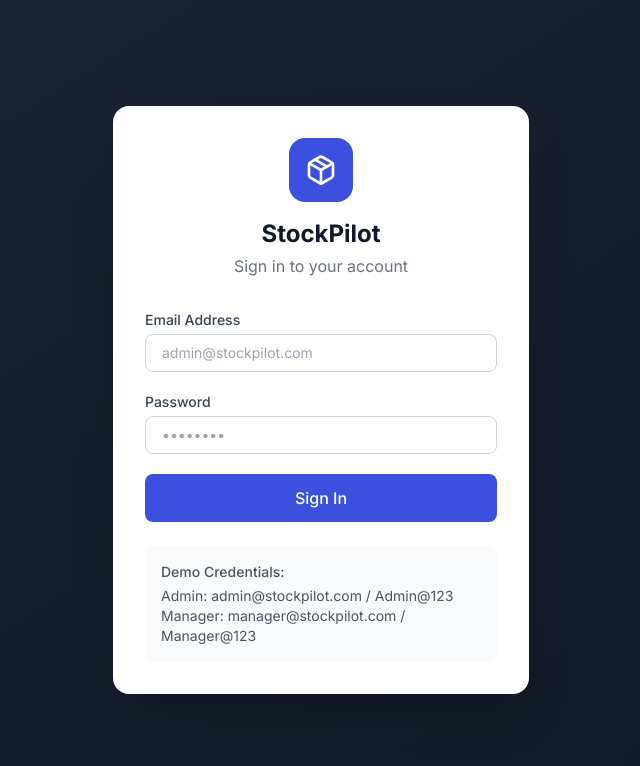
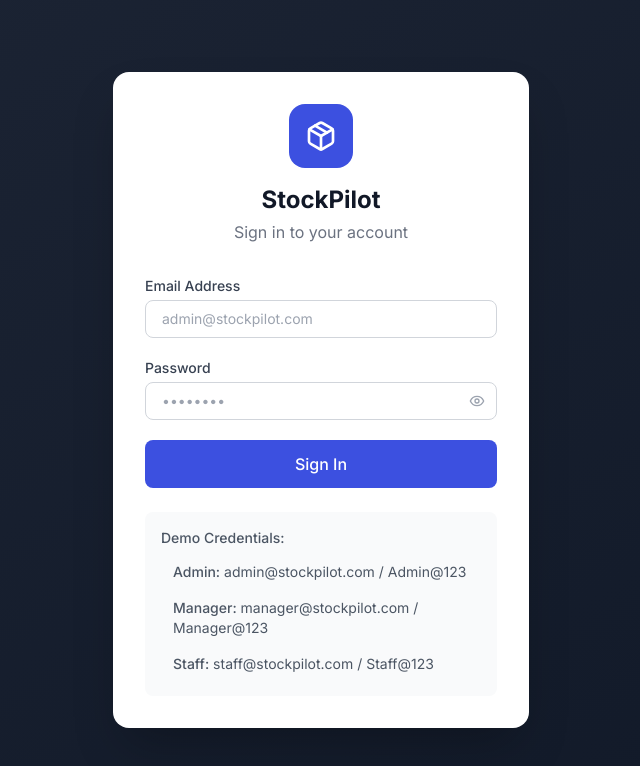
Before and after one commit to evilboss/stock-pilot-web, a Next.js app: page /login in a window 1280 px wide. Shown: the top 766 px of the page, without its empty margins (319-959 px from the left). Built offline with nearby package versions, Linux system fonts and the light colour scheme; no server answers.

Commit message:
add password visibility toggle and demo credentials for login page

```diff
--- a/src/app/(auth)/login/page.tsx
+++ b/src/app/(auth)/login/page.tsx
@@ -4,7 +4,7 @@ import { useForm } from 'react-hook-form';
 import { zodResolver } from '@hookform/resolvers/zod';
 import { z } from 'zod';
 import { useAuth } from '@/contexts/auth-context';
-import { Package } from 'lucide-react';
+import { Package, Eye, EyeOff } from 'lucide-react';
 import toast from 'react-hot-toast';
 
 const loginSchema = z.object({
@@ -16,9 +16,11 @@ type LoginForm = z.infer<typeof loginSchema>;
 export default function LoginPage() {
   const { login } = useAuth();
   const [isLoading, setIsLoading] = useState(false);
+  const [showPassword, setShowPassword] = useState(false);
   const {
     register,
     handleSubmit,
+    setValue,
     formState: { errors },
   } = useForm<LoginForm>({ resolver: zodResolver(loginSchema) });
 
@@ -60,12 +62,21 @@ export default function LoginPage() {
             </div>
             <div>
               <label className="form-label">Password</label>
-              <input
-                type="password"
-                {...register('password')}
-                className="form-input"
-                placeholder="••••••••"
-              />
+              <div className="relative">
+                <input
+                  type={showPassword ? 'text' : 'password'}
+                  {...register('password')}
+                  className="form-input pr-10"
+                  placeholder="••••••••"
+                />
+                <button
+                  type="button"
+                  onClick={() => setShowPassword((v) => !v)}
+                  className="absolute inset-y-0 right-3 flex items-center text-gray-400 hover:text-gray-600"
+                >
+                  {showPassword ? <EyeOff className="w-4 h-4" /> : <Eye className="w-4 h-4" />}
+                </button>
+              </div>
               {errors.password && (
                 <p className="mt-1 text-xs text-red-500">{errors.password.message}</p>
               )}
@@ -84,9 +95,24 @@ export default function LoginPage() {
           </form>
 
           <div className="mt-6 p-4 bg-gray-50 rounded-lg text-sm text-gray-600">
-            <p className="font-medium mb-1">Demo Credentials:</p>
-            <p>Admin: admin@stockpilot.com / Admin@123</p>
-            <p>Manager: manager@stockpilot.com / Manager@123</p>
+            <p className="font-medium mb-2">Demo Credentials:</p>
+            {[
+              { label: 'Admin', email: 'admin@stockpilot.com', password: 'Admin@123' },
+              { label: 'Manager', email: 'manager@stockpilot.com', password: 'Manager@123' },
+              { label: 'Staff', email: 'staff@stockpilot.com', password: 'Staff@123' },
+            ].map(({ label, email, password }) => (
+              <button
+                key={label}
+                type="button"
+                onClick={() => {
+                  setValue('email', email);
+                  setValue('password', password);
+                }}
+                className="w-full text-left px-3 py-1.5 rounded hover:bg-gray-200 transition-colors mb-1 last:mb-0"
+              >
+                <span className="font-medium">{label}:</span> {email} / {password}
+              </button>
+            ))}
           </div>
         </div>
       </div>
```
